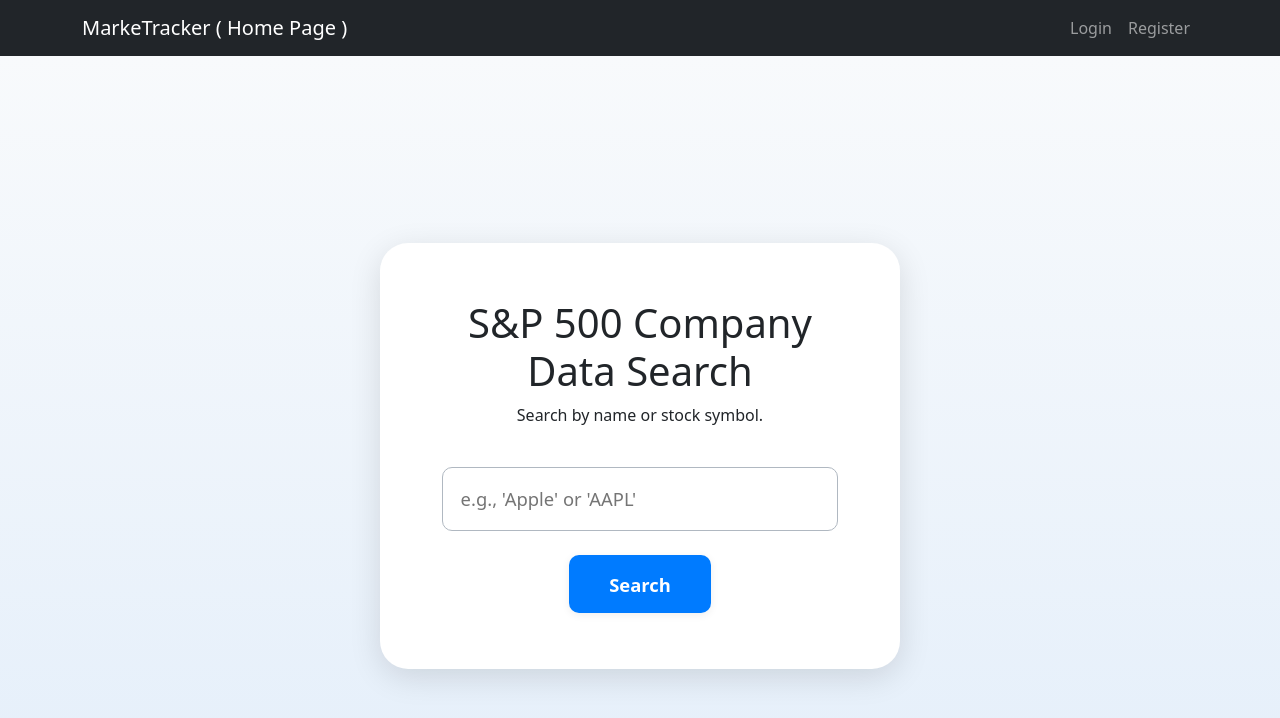
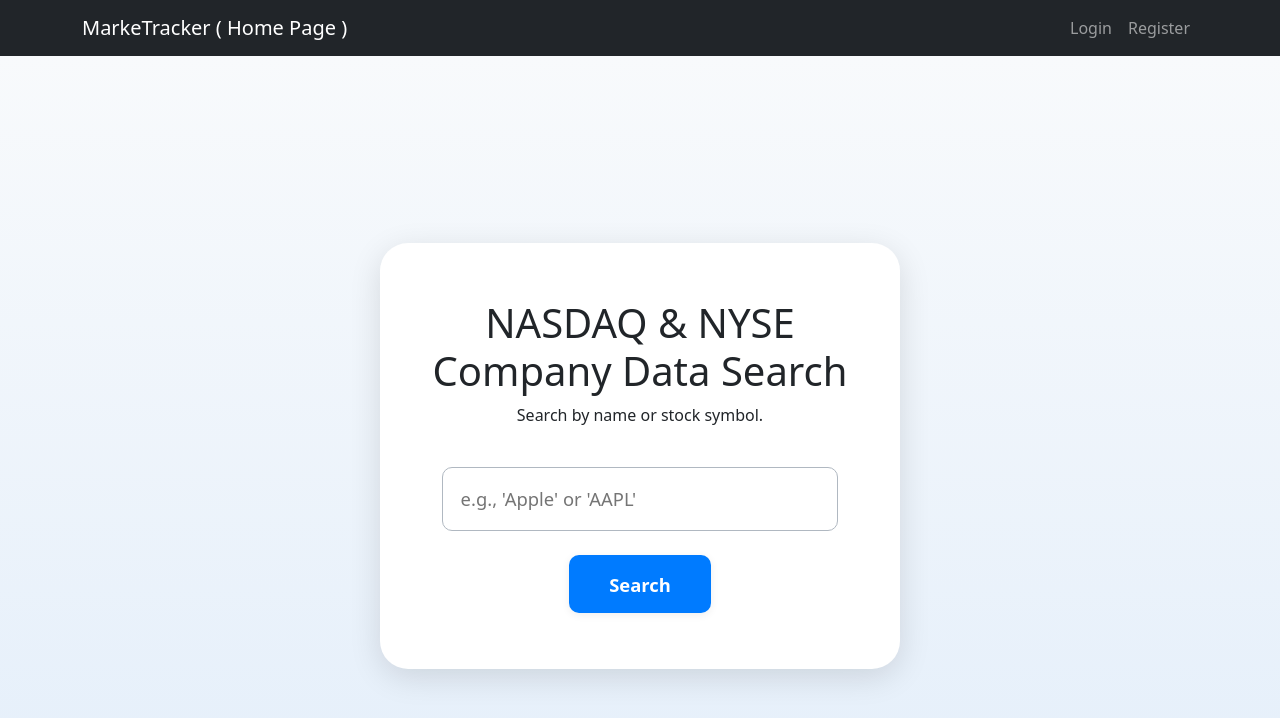
Before and after one commit to Alfin0226/MarkeTracker, a React (Vite) app in the folder frontend/: page /dashboard in a window 1280 px wide. Shown: the top 718 px of the page. Built offline with nearby package versions, Linux system fonts and the light colour scheme.

Commit message:
update readme

```diff
--- a/frontend/src/pages/LandingSearchPage.jsx
+++ b/frontend/src/pages/LandingSearchPage.jsx
@@ -39,7 +39,7 @@ const LandingSearchPage = () => {
   return (
     <div className="landing-search-container">
       <div className="landing-search-card">
-        <h1>S&amp;P 500 Company Data Search</h1>
+        <h1>NASDAQ & NYSE Company Data Search</h1>
         <p>Search by name or stock symbol.</p>
         <form onSubmit={handleSubmit} style={{ position: 'relative' }}>
           <input
```
Also changed, not shown: 1 other file (tests, documents, lock files or other folders).
